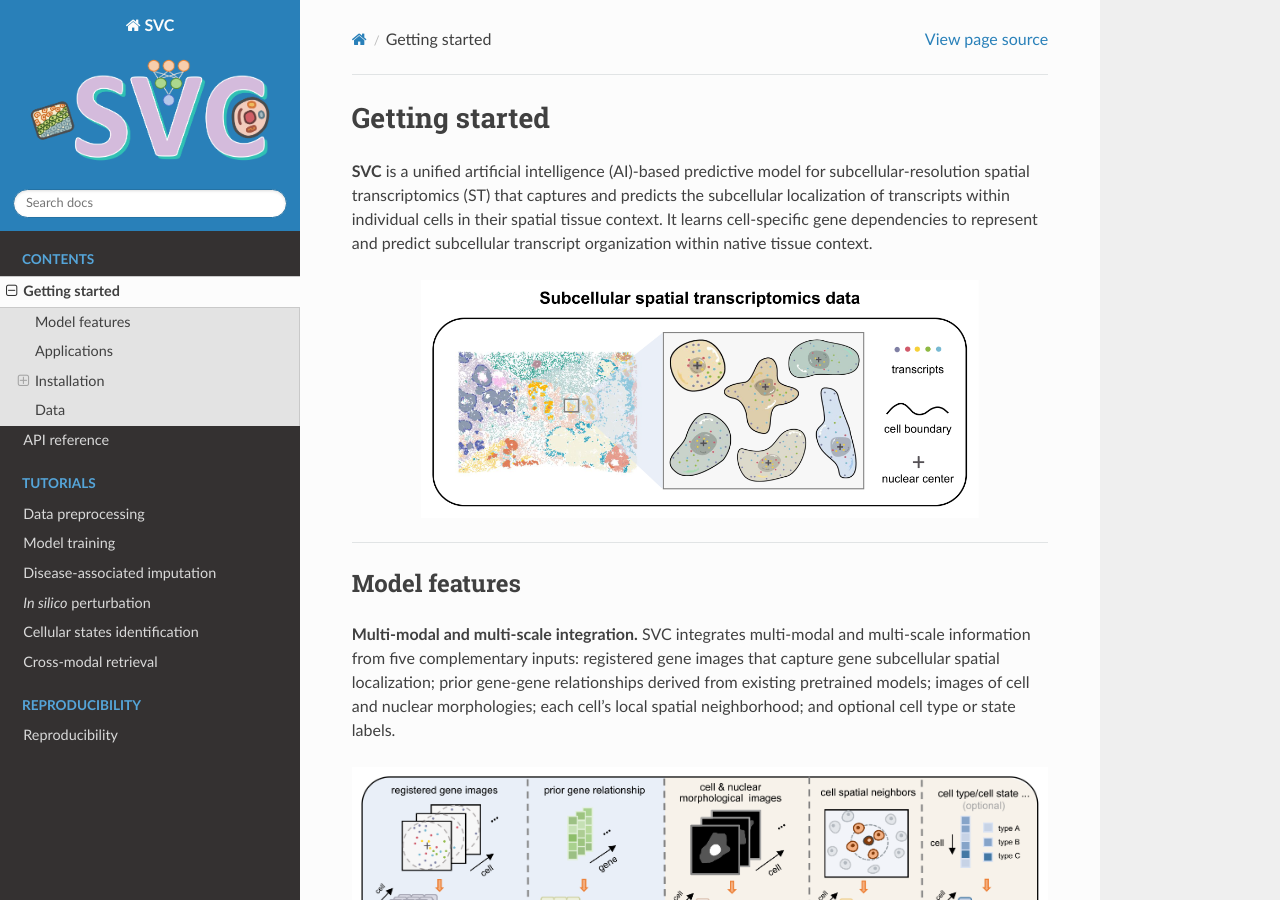
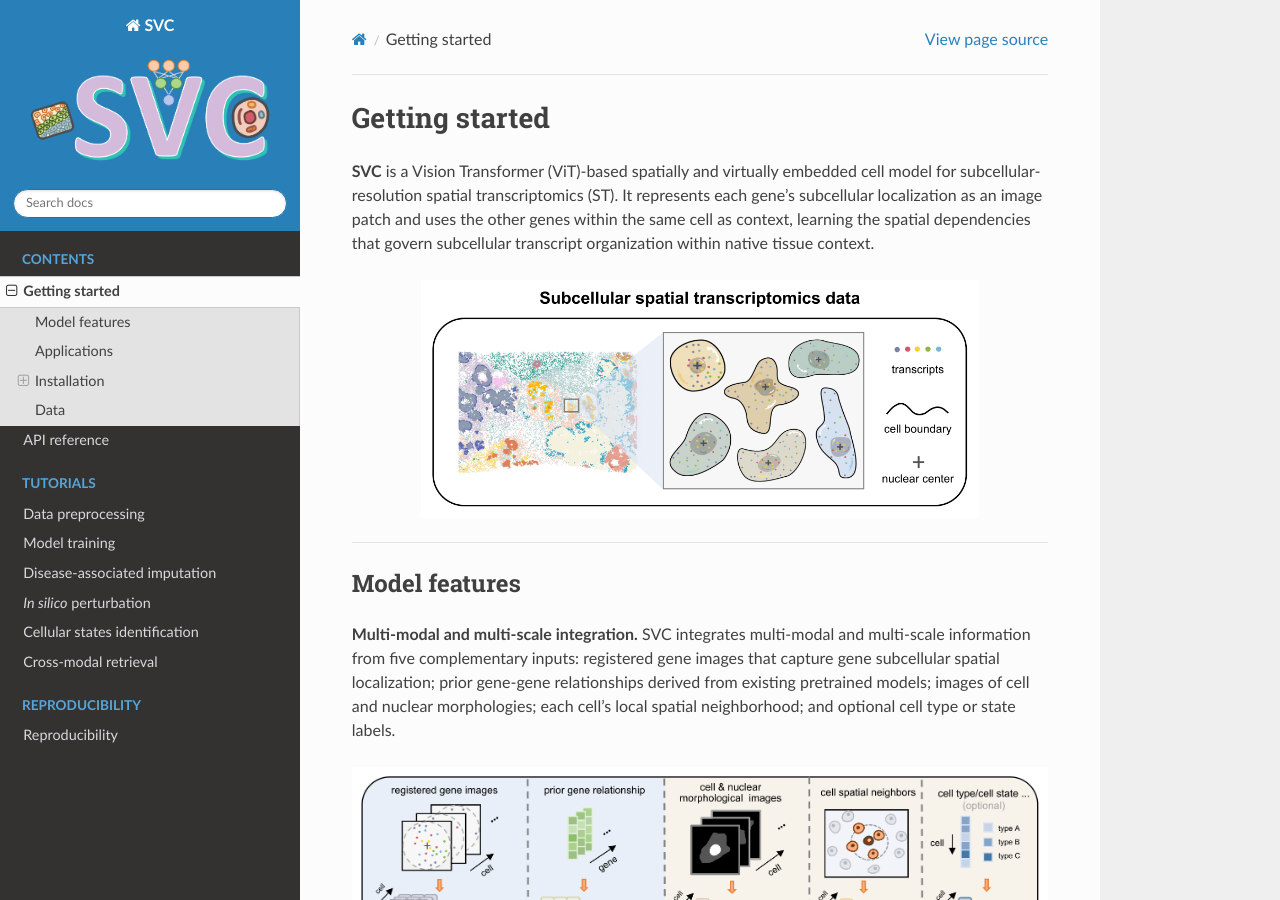
Before and after one commit to aster-ww/SVC, a Sphinx documentation site: the page built from docs/source/getting_started.md, in a window 1280 px wide and 900 px high. Built offline with Sphinx 7.4.7 and the Read the Docs theme 3.1.0, drawn with Linux system fonts in a browser that asks for light colours; pages that are not in the unit, such as notebooks, are missing from menus.

Commit message:
Update title and overview

````diff
--- a/docs/source/getting_started.md
+++ b/docs/source/getting_started.md
@@ -1,6 +1,6 @@
 # Getting started
 
-**SVC** is a unified artificial intelligence (AI)-based predictive model for subcellular-resolution spatial transcriptomics (ST) that captures and predicts the subcellular localization of transcripts within individual cells in their spatial tissue context. It learns cell-specific gene dependencies to represent and predict subcellular transcript organization within native tissue context.
+**SVC** is a Vision Transformer (ViT)-based spatially and virtually embedded cell model for subcellular-resolution spatial transcriptomics (ST). It represents each gene's subcellular localization as an image patch and uses the other genes within the same cell as context, learning the spatial dependencies that govern subcellular transcript organization within native tissue context.
 
 ```{image} _static/input_data.png
 :alt: Subcellular spatial transcriptomics data
````
Also changed, not shown: README.md (+2 -2 lines).
